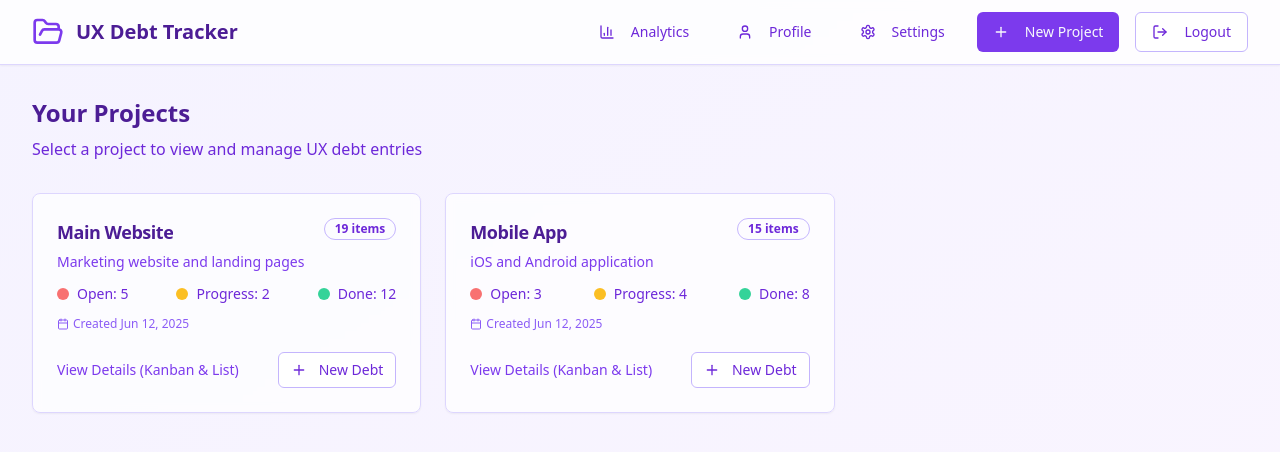
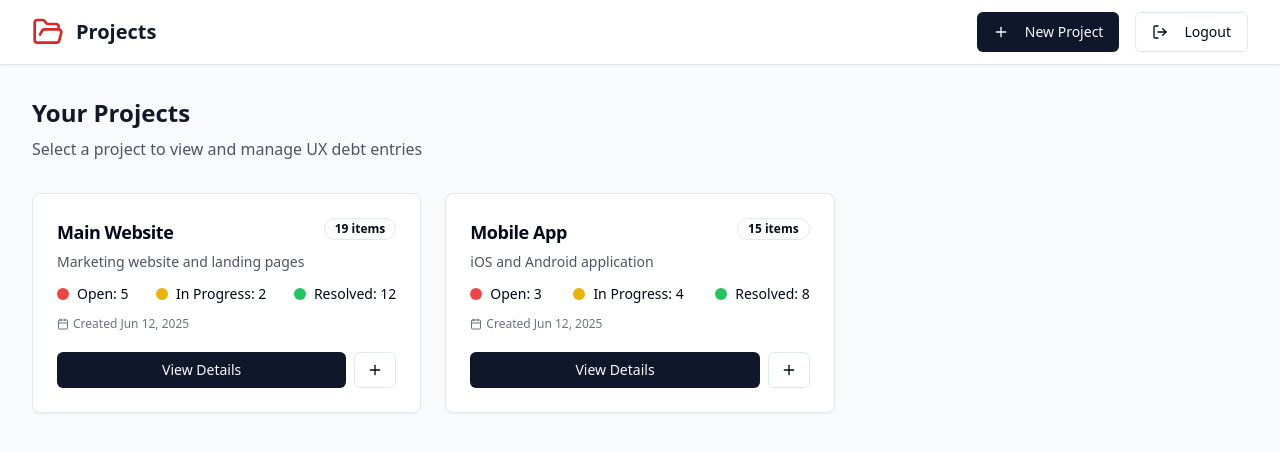
Before and after one commit to dominic-albert/debt-detective-logbook, a React (Vite) app: page /projects in a window 1280 px wide. Shown: the top 452 px of the page. Built offline with nearby package versions, Linux system fonts and the light colour scheme; sample sign-in values are in the browser's storage.

Commit message:
Reverted to commit f6429e084f252dafd4bacc64da61d53795d4f7de

```diff
--- a/src/components/KanbanView.tsx
+++ b/src/components/KanbanView.tsx
@@ -3,7 +3,7 @@ import React from 'react';
 import { Card, CardContent, CardHeader, CardTitle } from '@/components/ui/card';
 import { Badge } from '@/components/ui/badge';
 import { Button } from '@/components/ui/button';
-import { ChevronRight, ExternalLink, GripVertical } from 'lucide-react';
+import { ChevronRight } from 'lucide-react';
 
 interface UXDebt {
   id: string;
@@ -17,7 +17,6 @@ interface UXDebt {
   recommendation: string;
   loggedBy: string;
   createdAt: string;
-  figmaLink?: string;
   screenshot?: string;
 }
 
@@ -30,8 +29,8 @@ const KanbanView: React.FC<KanbanViewProps> = ({ debts, onStatusChange }) => {
   const columns: { id: UXDebt['status']; title: string; color: string }[] = [
     { id: 'Open', title: 'Open', color: 'bg-red-50 border-red-200' },
     { id: 'In Progress', title: 'In Progress', color: 'bg-blue-50 border-blue-200' },
-    { id: 'Fixed', title: 'Fixed', color: 'bg-amber-50 border-amber-200' },
-    { id: 'Resolved', title: 'Resolved', color: 'bg-emerald-50 border-emerald-200' }
+    { id: 'Fixed', title: 'Fixed', color: 'bg-yellow-50 border-yellow-200' },
+    { id: 'Resolved', title: 'Resolved', color: 'bg-green-50 border-green-200' }
   ];
 
   const getDebtsByStatus = (status: UXDebt['status']) => {
@@ -41,8 +40,8 @@ const KanbanView: React.FC<KanbanViewProps> = ({ debts, onStatusChange }) => {
   const getSeverityColor = (severity: string) => {
     switch (severity) {
       case 'High': return 'bg-red-100 text-red-800 border-red-300';
-      case 'Medium': return 'bg-amber-100 text-amber-800 border-amber-300';
-      case 'Low': return 'bg-emerald-100 text-emerald-800 border-emerald-300';
+      case 'Medium': return 'bg-yellow-100 text-yellow-800 border-yellow-300';
+      case 'Low': return 'bg-green-100 text-green-800 border-green-300';
       default: return 'bg-gray-100 text-gray-800 border-gray-300';
     }
   };
@@ -76,25 +75,22 @@ const KanbanView: React.FC<KanbanViewProps> = ({ debts, onStatusChange }) => {
       {columns.map(column => {
         const columnDebts = getDebtsByStatus(column.id);
         return (
-          <div key={column.id} className={`rounded-lg border-2 ${column.color} p-4 bg-gradient-to-b from-white/60 to-white/30 backdrop-blur-sm`}>
+          <div key={column.id} className={`rounded-lg border-2 ${column.color} p-4`}>
             <div className="flex items-center justify-between mb-4">
               <h3 className="font-semibold text-gray-900">{column.title}</h3>
-              <Badge variant="outline" className="text-xs bg-white/70">
+              <Badge variant="outline" className="text-xs">
                 {columnDebts.length}
               </Badge>
             </div>
 
             <div className="space-y-3 overflow-y-auto max-h-full">
               {columnDebts.map(debt => (
-                <Card key={debt.id} className="shadow-sm hover:shadow-lg transition-all duration-200 cursor-move group bg-white/80 backdrop-blur-sm border-violet-200 hover:border-violet-300">
+                <Card key={debt.id} className="shadow-sm hover:shadow-md transition-shadow">
                   <CardHeader className="pb-2">
                     <div className="flex items-start justify-between">
-                      <div className="flex items-start space-x-2 flex-1">
-                        <GripVertical className="h-4 w-4 text-violet-400 opacity-0 group-hover:opacity-100 transition-opacity mt-0.5 flex-shrink-0" />
-                        <CardTitle className="text-sm font-medium line-clamp-2 text-violet-900">
-                          {debt.title}
-                        </CardTitle>
-                      </div>
+                      <CardTitle className="text-sm font-medium line-clamp-2">
+                        {debt.title}
+                      </CardTitle>
                       <Badge className={`text-xs ml-2 ${getSeverityColor(debt.severity)}`}>
                         {debt.severity}
                       </Badge>
@@ -102,7 +98,7 @@ const KanbanView: React.FC<KanbanViewProps> = ({ debts, onStatusChange }) => {
                   </CardHeader>
                   <CardContent className="pt-0">
                     <div className="space-y-2">
-                      <p className="text-xs text-violet-600 font-medium">{debt.screen}</p>
+                      <p className="text-xs text-gray-600">{debt.screen}</p>
 
                       <div className="flex items-center justify-between">
                         <Badge className={`text-xs ${getTypeColor(debt.type)}`}>
@@ -113,33 +109,18 @@ const KanbanView: React.FC<KanbanViewProps> = ({ debts, onStatusChange }) => {
                             variant="ghost"
                             size="sm"
                             onClick={() => moveToNextStatus(debt)}
-                            className="h-6 w-6 p-0 hover:bg-violet-100"
-                            title="Move to next status"
+                            className="h-6 w-6 p-0"
                           >
-                            <ChevronRight className="h-3 w-3 text-violet-600" />
+                            <ChevronRight className="h-3 w-3" />
                           </Button>
                         )}
                       </div>
 
-                      <p className="text-xs text-violet-500 line-clamp-2">
+                      <p className="text-xs text-gray-500 line-clamp-2">
                         {debt.description}
                       </p>
 
-                      {debt.figmaLink && (
-                        <div className="flex items-center text-xs text-violet-600">
-                          <ExternalLink className="h-3 w-3 mr-1" />
-                          <a
-                            href={debt.figmaLink}
-                            target="_blank"
-                            rel="noopener noreferrer"
-                            className="hover:underline"
-                          >
-                            Figma Link
-                          </a>
-                        </div>
-                      )}
-
-                      <div className="text-xs text-violet-400">
+                      <div className="text-xs text-gray-400">
                         By {debt.loggedBy} • {new Date(debt.createdAt).toLocaleDateString()}
                       </div>
                     </div>
@@ -148,9 +129,8 @@ const KanbanView: React.FC<KanbanViewProps> = ({ debts, onStatusChange }) => {
               ))}
 
               {columnDebts.length === 0 && (
-                <div className="text-center text-violet-500 text-sm py-8 bg-white/50 rounded-lg border-2 border-dashed border-violet-300">
+                <div className="text-center text-gray-500 text-sm py-8">
                   No items in {column.title.toLowerCase()}
-                  <p className="text-xs mt-1 text-violet-400">Drag items here</p>
                 </div>
               )}
             </div>
--- a/src/pages/Projects.tsx
+++ b/src/pages/Projects.tsx
@@ -1,9 +1,10 @@
+
 import React, { useState, useEffect } from 'react';
 import { useNavigate } from 'react-router-dom';
 import { Card, CardContent, CardHeader, CardTitle } from '@/components/ui/card';
 import { Button } from '@/components/ui/button';
 import { Badge } from '@/components/ui/badge';
-import { Plus, FolderOpen, LogOut, Calendar, User, Settings, BarChart3 } from 'lucide-react';
+import { Plus, FolderOpen, LogOut, Calendar } from 'lucide-react';
 import { Dialog, DialogContent, DialogHeader, DialogTitle, DialogTrigger } from '@/components/ui/dialog';
 import { Input } from '@/components/ui/input';
 import { Label } from '@/components/ui/label';
@@ -95,6 +96,10 @@ const Projects: React.FC = () => {
     navigate('/auth');
   };
 
+  const handleProjectClick = (projectId: string) => {
+    navigate(`/project/${projectId}`);
+  };
+
   const formatDate = (dateString: string) => {
     return new Date(dateString).toLocaleDateString('en-US', {
       month: 'short',
@@ -107,40 +112,21 @@ const Projects: React.FC = () => {
     return project.openCount + project.inProgressCount + project.resolvedCount;
   };
 
-  const handleProjectClick = (projectId: string) => {
-    navigate(`/project/${projectId}`);
-  };
-
   return (
-    <div className="min-h-screen bg-gradient-to-br from-violet-50 to-purple-50">
+    <div className="min-h-screen bg-gray-50">
       {/* Header */}
-      <header className="bg-white/80 backdrop-blur-sm border-b border-violet-200 shadow-sm">
+      <header className="bg-white border-b border-gray-200 shadow-sm">
         <div className="max-w-7xl mx-auto px-4 sm:px-6 lg:px-8">
           <div className="flex justify-between items-center h-16">
             <div className="flex items-center">
-              <FolderOpen className="h-8 w-8 text-violet-600 mr-3" />
-              <h1 className="text-xl font-semibold text-violet-900">UX Debt Tracker</h1>
+              <FolderOpen className="h-8 w-8 text-red-600 mr-3" />
+              <h1 className="text-xl font-semibold text-gray-900">Projects</h1>
             </div>
 
             <div className="flex items-center space-x-4">
-              <Button variant="ghost" onClick={() => navigate('/analytics')} className="text-violet-700 hover:text-violet-900">
-                <BarChart3 className="h-4 w-4 mr-2" />
-                Analytics
-              </Button>
-
-              <Button variant="ghost" className="text-violet-700 hover:text-violet-900">
-                <User className="h-4 w-4 mr-2" />
-                Profile
-              </Button>
-
-              <Button variant="ghost" className="text-violet-700 hover:text-violet-900">
-                <Settings className="h-4 w-4 mr-2" />
-                Settings
-              </Button>
-
               <Dialog open={isCreateModalOpen} onOpenChange={setIsCreateModalOpen}>
                 <DialogTrigger asChild>
-                  <Button className="bg-violet-600 hover:bg-violet-700">
+                  <Button>
                     <Plus className="h-4 w-4 mr-2" />
                     New Project
                   </Button>
@@ -180,7 +166,7 @@ const Projects: React.FC = () => {
                 </DialogContent>
               </Dialog>
 
-              <Button variant="outline" onClick={handleLogout} className="border-violet-300 text-violet-700 hover:bg-violet-50">
+              <Button variant="outline" onClick={handleLogout}>
                 <LogOut className="h-4 w-4 mr-2" />
                 Logout
               </Button>
@@ -192,23 +178,23 @@ const Projects: React.FC = () => {
       {/* Main Content */}
       <main className="max-w-7xl mx-auto px-4 sm:px-6 lg:px-8 py-8">
         <div className="mb-8">
-          <h2 className="text-2xl font-semibold text-violet-900 mb-2">Your Projects</h2>
-          <p className="text-violet-700">Select a project to view and manage UX debt entries</p>
+          <h2 className="text-2xl font-semibold text-gray-900 mb-2">Your Projects</h2>
+          <p className="text-gray-600">Select a project to view and manage UX debt entries</p>
         </div>
 
         {/* Projects Grid */}
         <div className="grid grid-cols-1 md:grid-cols-2 lg:grid-cols-3 gap-6">
           {projects.map((project) => (
-            <Card key={project.id} className="hover:shadow-xl transition-all duration-200 border-violet-200 hover:border-violet-300 bg-white/70 backdrop-blur-sm">
+            <Card key={project.id} className="hover:shadow-lg transition-shadow cursor-pointer">
               <CardHeader className="pb-3">
                 <div className="flex justify-between items-start">
-                  <CardTitle className="text-lg line-clamp-2 text-violet-900">{project.name}</CardTitle>
-                  <Badge variant="outline" className="text-xs border-violet-300 text-violet-700">
+                  <CardTitle className="text-lg line-clamp-2">{project.name}</CardTitle>
+                  <Badge variant="outline" className="text-xs">
                     {getTotalCount(project)} items
                   </Badge>
                 </div>
                 {project.description && (
-                  <p className="text-sm text-violet-600 line-clamp-2">{project.description}</p>
+                  <p className="text-sm text-gray-600 line-clamp-2">{project.description}</p>
                 )}
               </CardHeader>
               <CardContent>
@@ -216,43 +202,43 @@ const Projects: React.FC = () => {
                   {/* Status Counts */}
                   <div className="flex justify-between text-sm">
                     <div className="flex items-center">
-                      <div className="w-3 h-3 bg-red-400 rounded-full mr-2"></div>
-                      <span className="text-violet-700">Open: {project.openCount}</span>
+                      <div className="w-3 h-3 bg-red-500 rounded-full mr-2"></div>
+                      <span>Open: {project.openCount}</span>
                     </div>
                     <div className="flex items-center">
-                      <div className="w-3 h-3 bg-amber-400 rounded-full mr-2"></div>
-                      <span className="text-violet-700">Progress: {project.inProgressCount}</span>
+                      <div className="w-3 h-3 bg-yellow-500 rounded-full mr-2"></div>
+                      <span>In Progress: {project.inProgressCount}</span>
                     </div>
                     <div className="flex items-center">
-                      <div className="w-3 h-3 bg-emerald-400 rounded-full mr-2"></div>
-                      <span className="text-violet-700">Done: {project.resolvedCount}</span>
+                      <div className="w-3 h-3 bg-green-500 rounded-full mr-2"></div>
+                      <span>Resolved: {project.resolvedCount}</span>
                     </div>
                   </div>
 
                   {/* Last Updated */}
-                  <div className="flex items-center text-xs text-violet-500">
+                  <div className="flex items-center text-xs text-gray-500">
                     <Calendar className="h-3 w-3 mr-1" />
                     Created {formatDate(project.createdAt)}
                   </div>
 
                   {/* Actions */}
-                  <div className="flex justify-between items-center pt-2">
-                    <button
+                  <div className="flex space-x-2 pt-2">
+                    <Button
                       onClick={() => handleProjectClick(project.id)}
-                      className="text-violet-600 hover:text-violet-800 text-sm font-medium underline-offset-2 hover:underline transition-colors"
+                      className="flex-1"
+                      size="sm"
                     >
-                      View Details (Kanban & List)
-                    </button>
+                      View Details
+                    </Button>
                     <Button
                       onClick={() => {
+                        // TODO: Open debt entry modal for this project
                         handleProjectClick(project.id);
                       }}
                       variant="outline"
                       size="sm"
-                      className="border-violet-300 text-violet-700 hover:bg-violet-50"
                     >
-                      <Plus className="h-3 w-3 mr-1" />
-                      New Debt
+                      <Plus className="h-3 w-3" />
                     </Button>
                   </div>
                 </div>
@@ -263,10 +249,10 @@ const Projects: React.FC = () => {
 
         {projects.length === 0 && (
           <div className="text-center py-12">
-            <FolderOpen className="h-12 w-12 text-violet-400 mx-auto mb-4" />
-            <h3 className="text-lg font-medium text-violet-900 mb-2">No projects yet</h3>
-            <p className="text-violet-700 mb-4">Create your first project to start tracking UX debt</p>
-            <Button onClick={() => setIsCreateModalOpen(true)} className="bg-violet-600 hover:bg-violet-700">
+            <FolderOpen className="h-12 w-12 text-gray-400 mx-auto mb-4" />
+            <h3 className="text-lg font-medium text-gray-900 mb-2">No projects yet</h3>
+            <p className="text-gray-600 mb-4">Create your first project to start tracking UX debt</p>
+            <Button onClick={() => setIsCreateModalOpen(true)}>
               <Plus className="h-4 w-4 mr-2" />
               Create Project
             </Button>
```
Also changed, not shown: src/components/DebtEntryModal.tsx (+44 -65 lines), src/index.css (+16 -11 lines).
